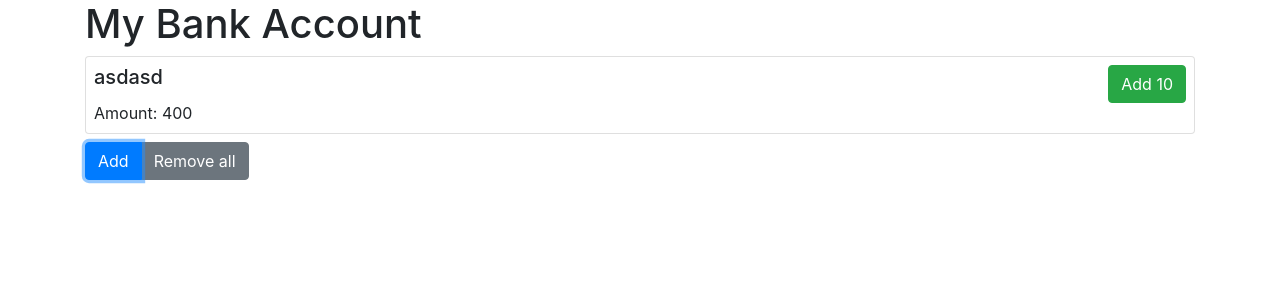
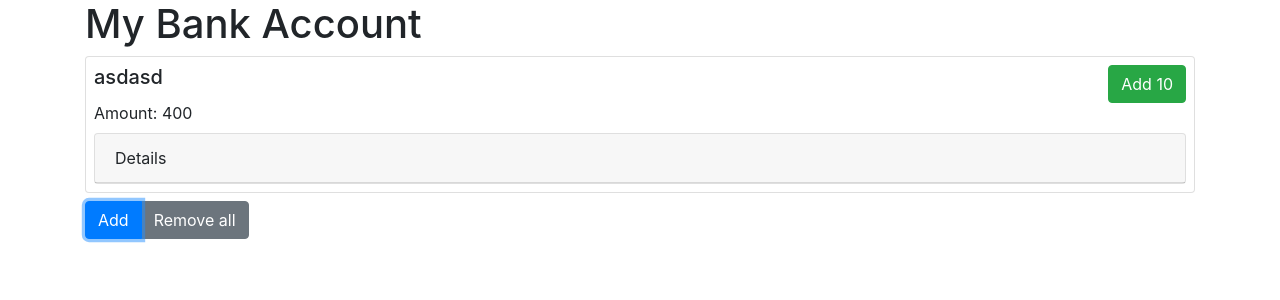
Before and after one commit to fabiosussetto/dechit-react-1, a React (Create React App) app: page / in a window 1280 px wide. Both pictures are taken after a click on the button "Add". Shown: the top 300 px of the page. Built offline with nearby package versions, Linux system fonts and the light colour scheme; no server answers.

Commit message:
homeworks part. 1

```diff
--- a/src/App.css
+++ b/src/App.css
@@ -30,3 +30,7 @@
     transform: rotate(360deg);
   }
 }
+
+.c-pointer {
+ cursor: pointer;
+}
--- a/src/App.js
+++ b/src/App.js
@@ -6,12 +6,11 @@ import './App.css';
 
 import TransactionList from './TransactionList'
 
-
 class App extends Component {
 
   state = {
     title: 'My Bank Account',
-    transactions: []
+    transactions: [],
   }
 
   fetchData = () => {
--- a/src/TransactionCard.js
+++ b/src/TransactionCard.js
@@ -1,10 +1,34 @@
-import React from 'react'
+import React, { Component } from 'react';
 
-// Es. di "functional component"
+// ho trasformato il "functional component" perchè ho bisogno di gestire lo stato dell'oggetto sigolo, indipendentemente dai dati transaction che gli arrivano
 
-const TransactionCard = (props) => {
-    const { transaction, onIncrementAmount } = props
+class TransactionCard extends Component {
 
+  state = {
+    visibility: false,
+  }
+
+  toggleCollapse = () => {
+    const newVisibility = this.state.visibility ? false : true;
+    this.setState({
+      visibility: newVisibility
+    })
+  }
+
+  // renderizzo il body della card del dettaglio solo se ho la condizione corretta
+  detailsCard = (transaction,visibility) => {
+    if( visibility ) {
+      return (
+        <div className="card-body">
+          <p className="card-text">Descriptions: {transaction.descriptions}</p>
+        </div>
+      );
+    }
+  }
+
+  render() {
+    const { transaction, onIncrementAmount } = this.props
+    const { visibility } = this.state
     return (
       <div className="card p-2 mb-2">
         <div className="d-flex">
@@ -18,8 +42,14 @@ const TransactionCard = (props) => {
             <button className="btn btn-success" onClick={onIncrementAmount}>Add 10</button>
           </div>
         </div>
+        <div className="card mt-2">
+          <div className="card-header c-pointer" onClick={this.toggleCollapse}> Details </div>
+          {this.detailsCard(transaction,visibility)}
+        </div>
       </div>
     )
   }
 
-export default TransactionCard
+}
+
+export default TransactionCard;
--- a/src/TransactionList.js
+++ b/src/TransactionList.js
@@ -1,5 +1,6 @@
 import React, { Component } from 'react';
 import TransactionCard from './TransactionCard'
+// import SearchBar from './SearchBar' //TODO: enable when start to work on it :)
 
 class TransactionList extends Component {
 
@@ -17,6 +18,7 @@ class TransactionList extends Component {
     return (
       <div className="container">
         <h1>{title}</h1>
+        {/*<SearchBar /> //TODO: enable when start to work on it :) */}
         <div>
           {listElements}
         </div>
--- a/src/state/index.js
+++ b/src/state/index.js
@@ -1,5 +1,6 @@
 import axios from 'axios'
 
 export const fetchTransactions = () => {
-    return axios.get('https://my.api.mockaroo.com/transactions?key=f02d0440')
+  //return axios.get('https://my.api.mockaroo.com/transactions?key=f02d0440')
+  return axios.get('https://my.api.mockaroo.com/transactions_desc.json?key=aae33120') // Marta MOCK with description
 }
```
Also changed, not shown: src/SearchBar.js (added, +19 -0 lines). Lines whose indentation alone changed are shown as unchanged.
